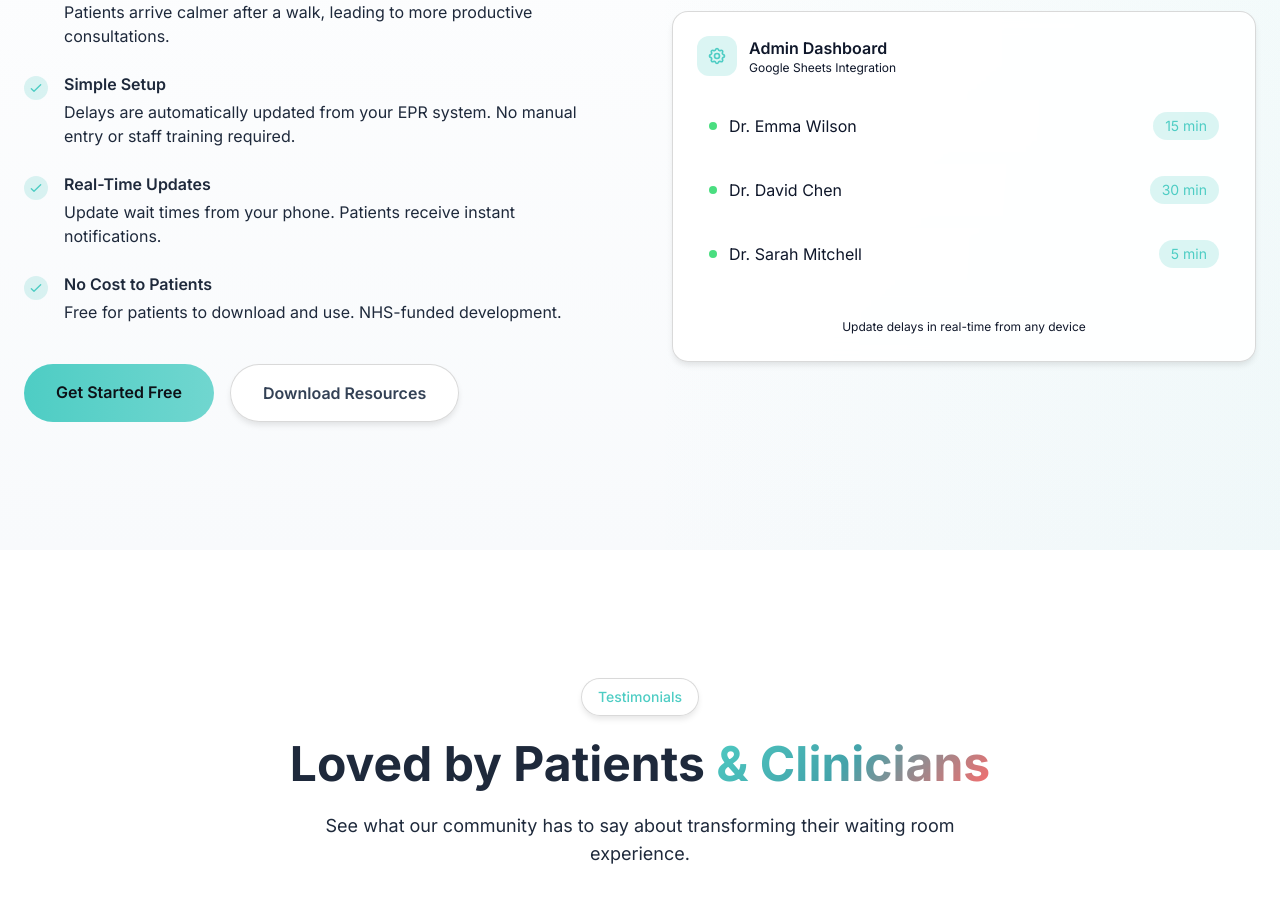
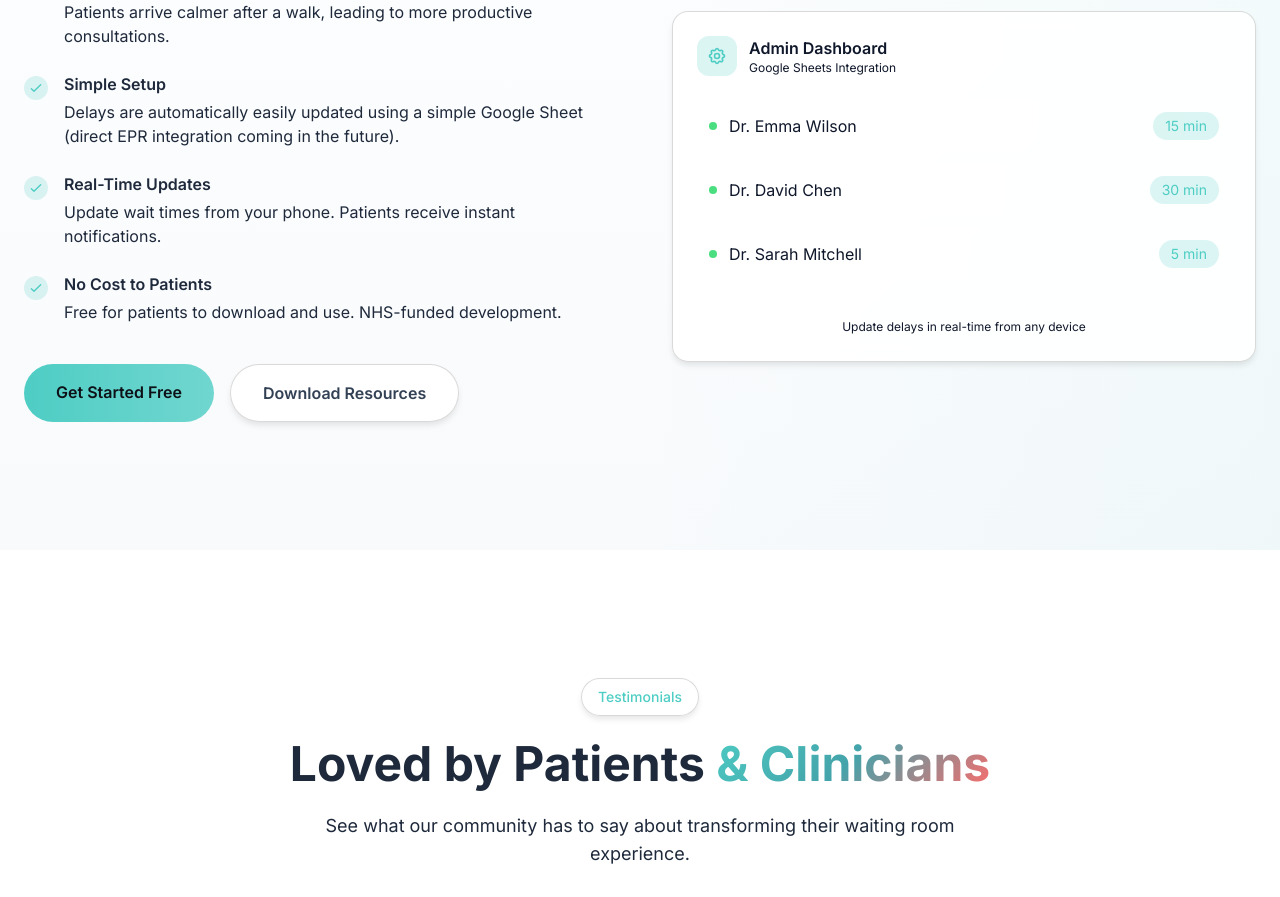
Before and after one commit to matt1862000/nhs-credential-passport, a Next.js app in the folder website/: page / in a window 1280 px wide. Shown: the part 3587-4484 px from the top of the page. Built offline with nearby package versions, Linux system fonts and the light colour scheme.

Commit message:
Update delay description to mention Google Sheet integration

```diff
--- a/website/src/components/ForClinicians.tsx
+++ b/website/src/components/ForClinicians.tsx
@@ -11,7 +11,7 @@ const benefits = [
   },
   {
     title: 'Simple Setup',
-    description: 'Delays are automatically updated from your EPR system. No manual entry or staff training required.',
+    description: 'Delays are automatically easily updated using a simple Google Sheet (direct EPR integration coming in the future).',
   },
   {
     title: 'Real-Time Updates',
```
